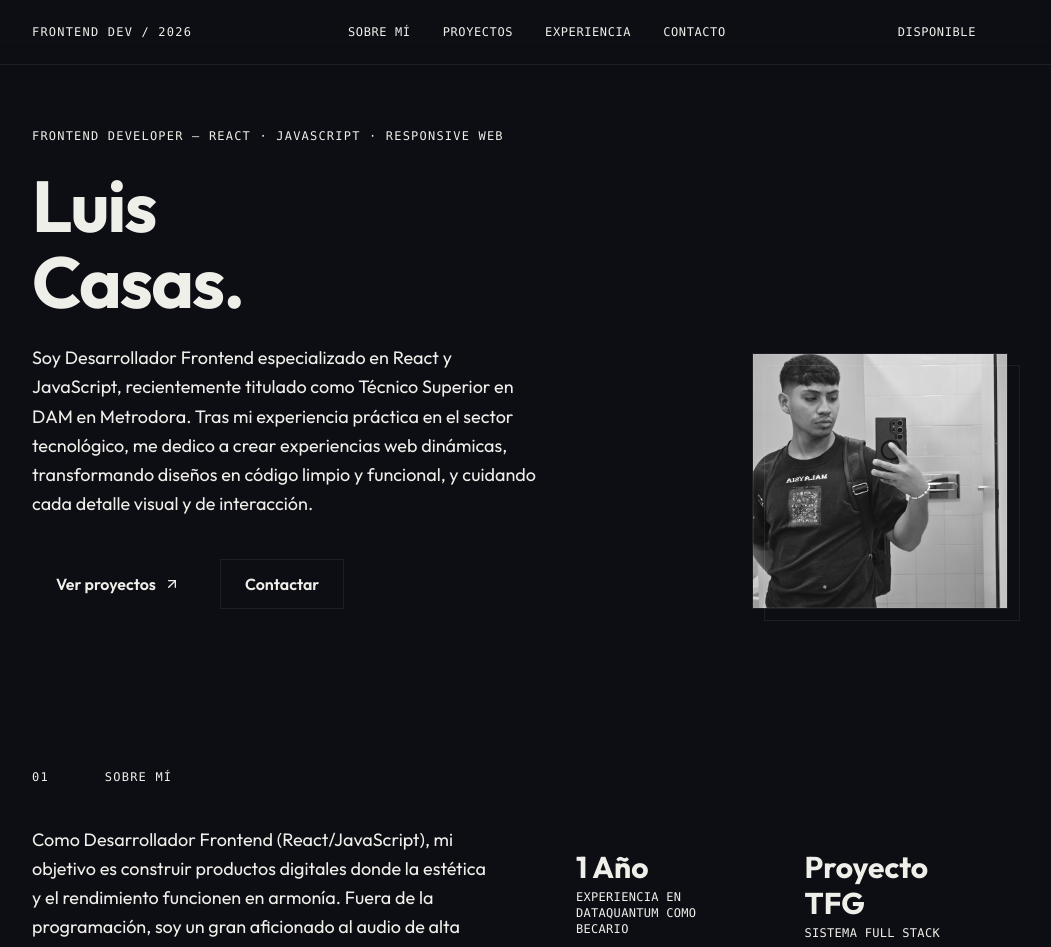
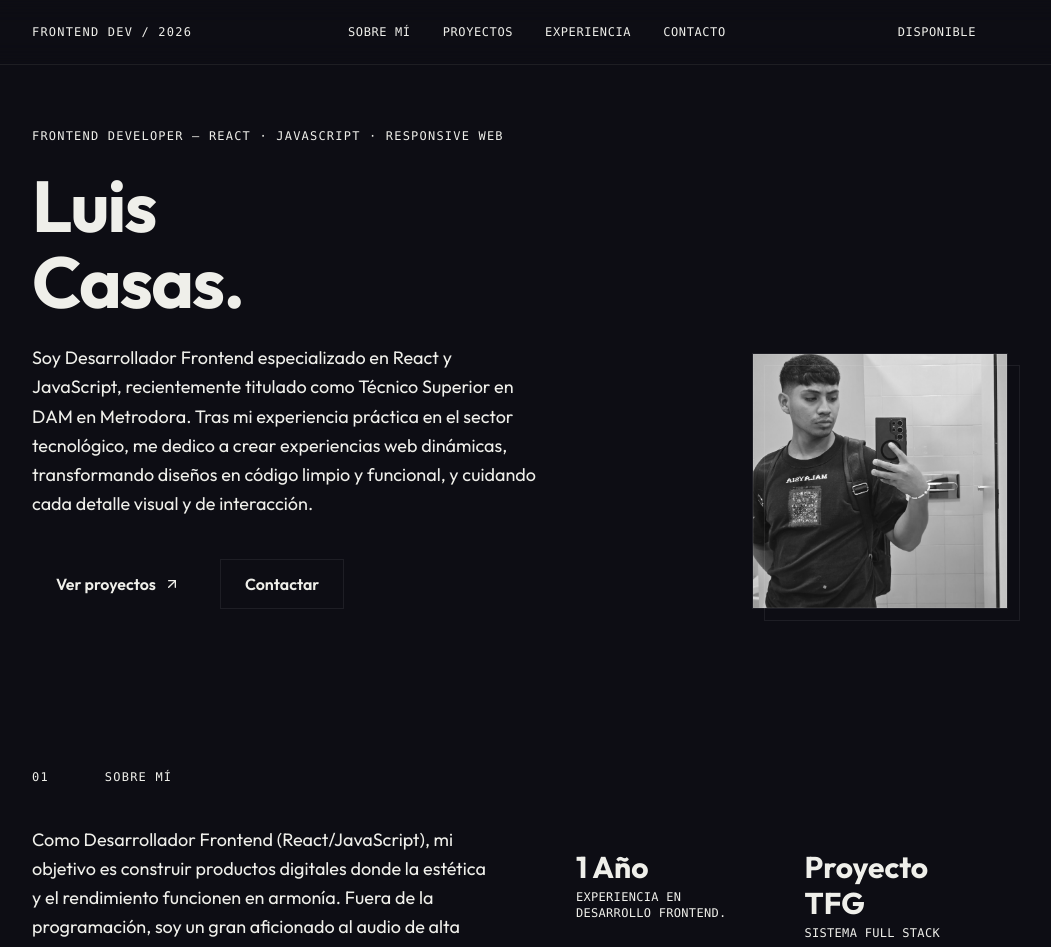
Before and after one commit to Casasluis010/portfolio-web, a React (Vite) app: page / in a window 1280 px wide. Shown: the top 947 px of the page, without its empty margins (120-1171 px from the left). Built offline with nearby package versions, Linux system fonts and the light colour scheme; a web font is replaced by a local one.

Commit message:
Cambios en el texto

```diff
--- a/src/app/App.tsx
+++ b/src/app/App.tsx
@@ -172,7 +172,7 @@ export default function App() {
           </div>
           <div className="grid grid-cols-2 gap-px bg-border">
             {[
-              { value: "1 Año", label: "Experiencia en DataQuantum como becario" },
+              { value: "1 Año", label: "Experiencia en Desarrollo Frontend." },
               { value: "Proyecto TFG", label: "Sistema Full Stack" },
               { value: "100%", label: "Responsive siempre" },
               { value: "95+", label: "Lighthouse score" },
```
